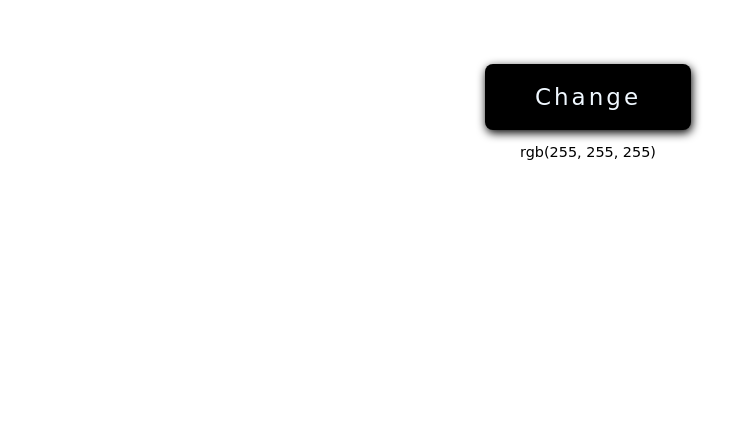
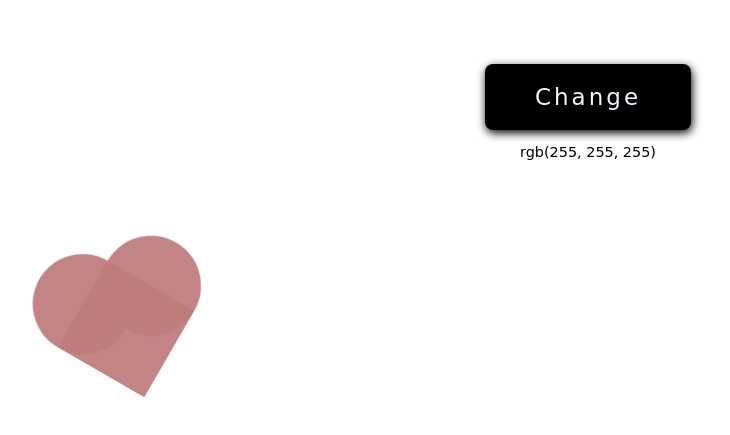
Before and after one commit to hossam-khalaf/Background-Color-Changer, a plain HTML site: page index.html in a window 1280 px wide. Shown: the part 281-716 px from the top of the page, without its empty margins (52-782 px from the left). Drawn offline with Linux system fonts and the light colour scheme.

Commit message:
created heart shape using before and after seudo-elements

```diff
--- a/style.css
+++ b/style.css
@@ -36,3 +36,36 @@ body {
 .color-text {
   font-size: 0.9rem;
 }
+
+/* Heart styling */
+
+.heart {
+  position: fixed;
+  top: 70%;
+  left: 10%;
+  width: 100px;
+  height: 100px;
+  background-color: rgba(190, 124, 124, 0.932);
+  transform: rotate(-60deg);
+}
+
+.heart::after {
+  background-color: inherit;
+  content: '';
+  width: 100px;
+  height: 100px;
+  border-radius: 50%;
+  position: absolute;
+  left: 0;
+  top: -50%;
+}
+.heart::before {
+  background-color: inherit;
+  content: '';
+  width: 100px;
+  height: 100px;
+  border-radius: 50%;
+  position: absolute;
+  right: -50%;
+  top: 0;
+}
```
